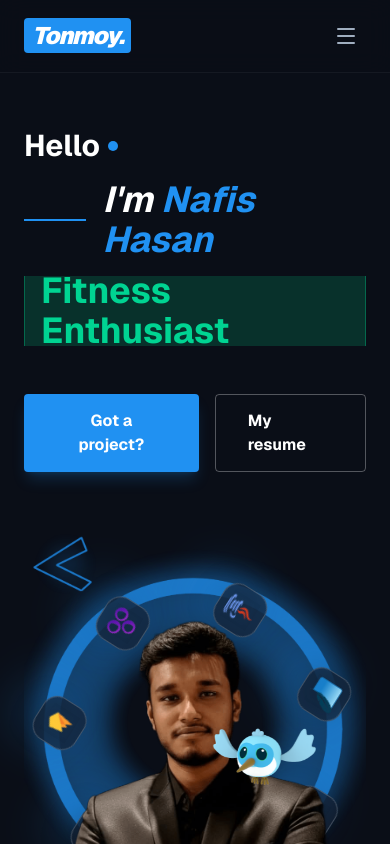
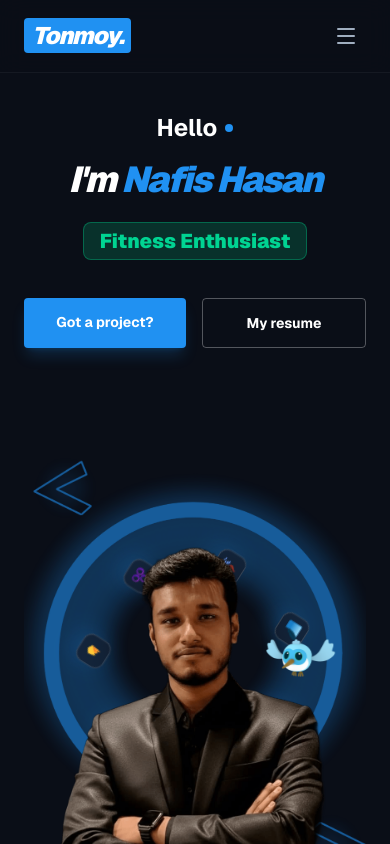
Before and after one commit to Nafis71/portfolio, a Next.js app: page / in a window 390 px wide. Shown: the top 844 px of the page. Built offline with nearby package versions, Linux system fonts and the light colour scheme.

Commit message:
another final

```diff
--- a/app/ProjectShowcase.tsx
+++ b/app/ProjectShowcase.tsx
@@ -13,7 +13,6 @@ interface Project {
 const ProjectShowcase = ({ projects }: { projects: Project[] }) => {
   const [activeIdx, setActiveIdx] = useState(0);
 
-  // Auto-slide to next project every 5 seconds
   useEffect(() => {
     const interval = setInterval(() => {
       handleNext();
@@ -24,10 +23,8 @@ const ProjectShowcase = ({ projects }: { projects: Project[] }) => {
   const handleNext = () => setActiveIdx((prev) => (prev + 1) % projects.length);
   const handlePrev = () => setActiveIdx((prev) => (prev - 1 + projects.length) % projects.length);
 
-  const activeProj = projects[activeIdx];
-
-  // Get 3 screenshots from the SAME active project for the showcase
   const getVisibleScreenshots = () => {
+    const activeProj = projects[activeIdx];
     const imgs = activeProj.images;
     return [
       { src: imgs[1 % imgs.length], type: 'side' },
@@ -37,25 +34,26 @@ const ProjectShowcase = ({ projects }: { projects: Project[] }) => {
   };
 
   const visibleScreens = getVisibleScreenshots();
+  const activeProj = projects[activeIdx];
 
   return (
-    <section id="projects" className="py-24 px-6 max-w-7xl mx-auto overflow-hidden border-b border-white/5">
-      <div className="text-center mb-16">
-        <h2 className="text-4xl md:text-5xl font-black italic tracking-tighter mb-4 text-white uppercase">
-          <span className="bg-accent px-4 py-1 rounded text-white not-italic">Selected</span> Projects
+    <section id="projects" className="py-16 md:py-24 px-6 max-w-7xl mx-auto overflow-hidden border-b border-white/5">
+      <div className="text-center mb-12 md:mb-16">
+        <h2 className="text-3xl sm:text-4xl md:text-5xl font-black italic tracking-tighter mb-4 text-white uppercase">
+          <span className="bg-accent px-3 md:px-4 py-1 rounded text-white not-italic">Selected</span> Projects
         </h2>
-        <div className="w-1 h-16 bg-accent mx-auto mt-4 rounded-full opacity-40 animate-pulse" />
+        <div className="w-1 h-12 md:h-16 bg-accent mx-auto mt-4 rounded-full opacity-40 animate-pulse" />
       </div>
 
-      <div className="relative flex flex-col items-center gap-16">
-        {/* Project Carousel - Sliding Mobile Screens (All showing same app) */}
-        <div className="relative w-full flex items-center justify-center min-h-[450px] md:min-h-[650px]">
+      <div className="relative flex flex-col items-center gap-12 md:gap-16">
+        {/* Project Carousel */}
+        <div className="relative w-full flex items-center justify-center min-h-[400px] sm:min-h-[500px] md:min-h-[650px]">
           <div className="flex items-center justify-center gap-4 md:gap-12 w-full">
             <AnimatePresence mode="popLayout" initial={false}>
               {visibleScreens.map((screen, i) => (
                 <motion.div
-                  key={`${activeProj.title}-${i}`} // Keyed by project title so all 3 slide on change
-                  initial={{ x: 200, opacity: 0, scale: 0.8 }}
+                  key={`${activeProj.title}-${i}`}
+                  initial={{ x: 100, opacity: 0, scale: 0.8 }}
                   animate={{
                     x: 0,
                     opacity: i === 1 ? 1 : 0.35,
@@ -64,10 +62,10 @@ const ProjectShowcase = ({ projects }: { projects: Project[] }) => {
                     zIndex: i === 1 ? 20 : 10,
                     filter: i === 1 ? "blur(0px)" : "blur(2px)"
                   }}
-                  exit={{ x: -200, opacity: 0, scale: 0.8 }}
+                  exit={{ x: -100, opacity: 0, scale: 0.8 }}
                   transition={{ type: "spring", stiffness: 260, damping: 28 }}
                   className={`relative aspect-[9/19.5] ${
-                    i === 1 ? 'w-[220px] md:w-[320px]' : 'w-[180px] md:w-[260px] hidden md:block'
+                    i === 1 ? 'w-[200px] sm:w-[260px] md:w-[320px]' : 'w-[160px] md:w-[260px] hidden md:block'
                   }`}
                 >
                   <IPhoneFrame src={screen.src} isMain={i === 1} />
@@ -77,44 +75,46 @@ const ProjectShowcase = ({ projects }: { projects: Project[] }) => {
           </div>
         </div>
 
-        {/* Active Project Info & Controls */}
+        {/* Active Project Info */}
         <motion.div
           key={activeIdx}
           initial={{ y: 20, opacity: 0 }}
           animate={{ y: 0, opacity: 1 }}
-          className="text-center max-w-2xl bg-secondary-bg/30 p-8 rounded-[2.5rem] border border-white/5 backdrop-blur-md"
+          className="text-center max-w-2xl bg-secondary-bg/30 p-6 md:p-8 rounded-[2rem] md:rounded-[2.5rem] border border-white/5 backdrop-blur-md"
         >
           <div className="flex items-center justify-center gap-3 mb-4">
-            <span className="h-[1px] w-6 bg-accent" />
-            <p className="text-accent text-[10px] font-black uppercase tracking-[0.3em]">{activeProj.tech}</p>
-            <span className="h-[1px] w-6 bg-accent" />
+            <span className="h-[1px] w-4 md:w-6 bg-accent" />
+            <p className="text-accent text-[9px] md:text-[10px] font-black uppercase tracking-[0.3em]">{activeProj.tech}</p>
+            <span className="h-[1px] w-4 md:w-6 bg-accent" />
           </div>
-          <h3 className="text-3xl md:text-5xl font-black italic mb-4 text-white uppercase tracking-tighter">
+          <h3 className="text-2xl md:text-4xl font-black italic mb-4 text-white uppercase tracking-tighter">
             {activeProj.title}
           </h3>
-          <p className="text-text-gray mb-10 leading-relaxed text-base md:text-lg max-w-xl mx-auto">{activeProj.desc}</p>
+          <p className="text-text-gray mb-8 md:mb-10 leading-relaxed text-sm md:text-lg max-w-xl mx-auto">
+            {activeProj.desc}
+          </p>
 
-          <div className="flex items-center justify-center gap-6">
+          <div className="flex items-center justify-center gap-4 md:gap-6">
             <button
               onClick={handlePrev}
-              className="p-4 rounded-full bg-white/5 border border-white/10 hover:bg-accent hover:border-accent transition-all group"
+              className="p-3 md:p-4 rounded-full bg-white/5 border border-white/10 hover:bg-accent hover:border-accent transition-all group"
             >
-              <ChevronLeft className="w-6 h-6 text-white group-hover:scale-110 transition-transform" />
+              <ChevronLeft className="w-5 h-5 md:w-6 md:h-6 text-white group-hover:scale-110 transition-transform" />
             </button>
-            <div className="flex gap-3">
+            <div className="flex gap-2 md:gap-3">
               {projects.map((_, idx) => (
                 <button
                   key={idx}
                   onClick={() => setActiveIdx(idx)}
-                  className={`h-2 rounded-full transition-all duration-700 ${idx === activeIdx ? 'w-12 bg-accent' : 'w-2 bg-white/10'}`}
+                  className={`h-1.5 md:h-2 rounded-full transition-all duration-700 ${idx === activeIdx ? 'w-8 md:w-12 bg-accent' : 'w-1.5 md:w-2 bg-white/10'}`}
                 />
               ))}
             </div>
             <button
               onClick={handleNext}
-              className="p-4 rounded-full bg-white/5 border border-white/10 hover:bg-accent hover:border-accent transition-all group"
+              className="p-3 md:p-4 rounded-full bg-white/5 border border-white/10 hover:bg-accent hover:border-accent transition-all group"
             >
-              <ChevronRight className="w-6 h-6 text-white group-hover:scale-110 transition-transform" />
+              <ChevronRight className="w-5 h-5 md:w-6 md:h-6 text-white group-hover:scale-110 transition-transform" />
             </button>
           </div>
         </motion.div>
@@ -125,23 +125,16 @@ const ProjectShowcase = ({ projects }: { projects: Project[] }) => {
 
 const IPhoneFrame = ({ src, isMain }: { src: string; isMain?: boolean }) => {
   return (
-    <div className={`relative w-full h-full bg-[#111] rounded-[2.5rem] md:rounded-[3.5rem] border-[6px] md:border-[10px] border-[#1a1a1a] overflow-hidden shadow-2xl transition-all duration-500 ${isMain ? 'ring-2 ring-accent/20' : ''}`}>
-      {/* App Screenshot */}
+    <div className={`relative w-full h-full bg-[#111] rounded-[2rem] sm:rounded-[2.5rem] md:rounded-[3.5rem] border-[5px] md:border-[10px] border-[#1a1a1a] overflow-hidden shadow-2xl transition-all duration-500`}>
       <img
         src={src}
         alt="App Screen"
-        className="absolute inset-0 w-full h-full object-cover rounded-[1.8rem] md:rounded-[2.8rem]"
+        className="absolute inset-0 w-full h-full object-cover rounded-[1.5rem] sm:rounded-[2rem] md:rounded-[2.8rem]"
       />
-
-      {/* Inner Shadow overlay */}
-      <div className="absolute inset-0 rounded-[1.8rem] md:rounded-[2.8rem] shadow-[inset_0_0_30px_rgba(0,0,0,0.5)] pointer-events-none" />
-
-      {/* Dynamic Island */}
-      <div className="absolute top-2 md:top-4 left-1/2 -translate-x-1/2 w-16 md:w-24 h-5 md:h-7 bg-black rounded-full z-20 flex items-center justify-center">
-        <div className="w-1 h-1 bg-white/5 rounded-full ml-auto mr-4" />
+      <div className="absolute inset-0 rounded-[1.5rem] sm:rounded-[2rem] md:rounded-[2.8rem] shadow-[inset_0_0_30px_rgba(0,0,0,0.5)] pointer-events-none" />
+      <div className="absolute top-2 md:top-4 left-1/2 -translate-x-1/2 w-12 sm:w-16 md:w-24 h-4 md:h-7 bg-black rounded-full z-20 flex items-center justify-center">
+        <div className="w-0.5 md:w-1 h-0.5 md:h-1 bg-white/5 rounded-full ml-auto mr-3 md:mr-4" />
       </div>
-
-      {/* Gloss Effect */}
       <div className="absolute inset-0 pointer-events-none bg-gradient-to-tr from-white/10 via-transparent to-white/5 z-30" />
     </div>
   );
--- a/app/globals.css
+++ b/app/globals.css
@@ -1,11 +1,11 @@
 @import "tailwindcss";
 
 :root {
-  --background: #0A0E17;
-  --foreground: #FFFFFF;
+    --background: #0a0e17;
+    --foreground: #ffffff;
     --accent: #2091f2;
-  --secondary-bg: #141C2B;
-  --text-gray: #A0AEC0;
+    --secondary-bg: #141c2b;
+    --text-gray: #a0aec0;
 }
 
 @theme inline {
@@ -23,18 +23,27 @@ body {
     color: var(--foreground);
     font-family: var(--font-geist-sans), sans-serif;
     overflow-x: hidden;
+    scroll-behavior: smooth;
 }
 
 /* Custom Utilities */
 @layer base {
     .hero-glow {
-    background: radial-gradient(circle, rgba(32, 145, 242, 0.15) 0%, rgba(10, 14, 23, 0) 70%);
+        background: radial-gradient(
+            circle,
+            rgba(32, 145, 242, 0.15) 0%,
+            rgba(10, 14, 23, 0) 70%
+        );
     }
 }
 
 @keyframes scroll {
-  0% { transform: translateX(0); }
-  100% { transform: translateX(calc(-50% - 1.5rem)); }
+    0% {
+        transform: translateX(0);
+    }
+    100% {
+        transform: translateX(calc(-50% - 1.5rem));
+    }
 }
 
 .animate-scroll {
@@ -44,10 +53,22 @@ body {
 }
 
 @keyframes rotate-up {
-  0% { transform: translateY(100%); opacity: 0; }
-  10% { transform: translateY(0); opacity: 1; }
-  90% { transform: translateY(0); opacity: 1; }
-  100% { transform: translateY(-100%); opacity: 0; }
+    0% {
+        transform: translateY(100%);
+        opacity: 0;
+    }
+    10% {
+        transform: translateY(0);
+        opacity: 1;
+    }
+    90% {
+        transform: translateY(0);
+        opacity: 1;
+    }
+    100% {
+        transform: translateY(-100%);
+        opacity: 0;
+    }
 }
 
 .animate-rotate-up {
@@ -55,8 +76,12 @@ body {
 }
 
 @keyframes rotate-full {
-  0% { transform: rotate(0deg); }
-  100% { transform: rotate(360deg); }
+    0% {
+        transform: rotate(0deg);
+    }
+    100% {
+        transform: rotate(360deg);
+    }
 }
 
 .animate-rotate-full {
@@ -64,8 +89,13 @@ body {
 }
 
 @keyframes bounce-slow {
-  0%, 100% { transform: translateY(0); }
-  50% { transform: translateY(-10px); }
+    0%,
+    100% {
+        transform: translateY(0);
+    }
+    50% {
+        transform: translateY(-10px);
+    }
 }
 
 .animate-bounce-slow {
--- a/app/hero.tsx
+++ b/app/hero.tsx
@@ -37,48 +37,53 @@ const Hero = ({ works }: { works: { title: string; bg?: string }[] }) => {
     : "bg-accent/20 border-accent/40 text-accent";
 
   return (
-    <section className="relative px-6 pt-12 pb-24 max-w-7xl mx-auto grid md:grid-cols-2 gap-12 items-center overflow-visible">
-      <div className="z-10">
-        <div className="flex items-center gap-2 mb-4">
-          <h2 className="text-3xl font-bold">Hello</h2>
-          <div className="w-2.5 h-2.5 rounded-full bg-accent" />
+    <section className="relative px-6 pt-8 md:pt-12 pb-16 md:pb-24 max-w-7xl mx-auto grid lg:grid-cols-2 gap-12 items-center overflow-visible">
+      <div className="z-10 text-center lg:text-left">
+        <div className="flex items-center justify-center lg:justify-start gap-2 mb-4">
+          <h2 className="text-2xl md:text-3xl font-bold">Hello</h2>
+          <div className="w-2 h-2 md:w-2.5 md:h-2.5 rounded-full bg-accent" />
         </div>
         <div className="space-y-4">
-          <div className="flex items-center gap-4">
-            <div className="w-16 h-[2px] bg-accent" />
-            <h1 className="text-4xl md:text-6xl font-bold italic">
+          <div className="flex items-center justify-center lg:justify-start gap-4">
+            <div className="hidden md:block w-12 lg:w-16 h-[2px] bg-accent" />
+            <h1 className="text-4xl sm:text-5xl md:text-6xl font-black italic tracking-tighter">
               I'm <span className="text-accent">Nafis Hasan</span>
             </h1>
           </div>
 
-          <div className="h-[70px] md:h-[90px] overflow-hidden relative flex items-center">
-            <div key={i} className="animate-rotate-up">
-              <h2
-                className={`text-4xl md:text-6xl font-bold px-4 py-1 rounded-lg border transition-all duration-500 ${currentColorClass}`}
-              >
-                {works[i]?.title}
-              </h2>
+          <div className="h-[50px] sm:h-[70px] md:h-[90px] relative flex items-center justify-center lg:justify-start overflow-visible">
+            <div className="overflow-hidden h-full w-full flex items-center justify-center lg:justify-start">
+              <div key={i} className="animate-rotate-up">
+                <h2
+                  className={`text-xl sm:text-3xl md:text-4xl lg:text-5xl font-black px-4 py-1 rounded-lg border transition-all duration-500 whitespace-nowrap w-max ${currentColorClass}`}
+                >
+                  {works[i]?.title}
+                </h2>
+              </div>
             </div>
           </div>
         </div>
 
-        <div className="flex gap-4 mt-12">
-          <button className="px-8 py-3.5 bg-accent text-white font-bold rounded shadow-lg shadow-accent/20 hover:bg-accent/90 transition-all">
+        <div className="flex flex-wrap justify-center lg:justify-start gap-4 mt-8 md:mt-12">
+          <a
+            href="#contact"
+            className="flex-1 sm:flex-none px-6 md:px-8 py-3.5 bg-accent text-white font-bold rounded shadow-lg shadow-accent/20 hover:bg-accent/90 transition-all text-sm md:text-base"
+          >
             Got a project?
-          </button>
+          </a>
           <a
             href="/md nafis hasan tonmoy_resume.pdf"
             target="_blank"
             rel="noopener noreferrer"
-            className="px-8 py-3.5 border border-foreground/30 text-foreground font-bold rounded hover:bg-foreground/5 transition-all"
+            className="flex-1 sm:flex-none px-6 md:px-8 py-3.5 border border-foreground/30 text-foreground font-bold rounded hover:bg-foreground/5 transition-all text-sm md:text-base text-center"
           >
             My resume
           </a>
         </div>
       </div>
 
-      <div className="relative flex justify-center items-center">
-        <div className="relative w-full max-w-[600px] flex justify-center items-center">
+      <div className="relative flex justify-center items-center mt-12 lg:mt-0">
+        <div className="relative w-full max-w-[450px] md:max-w-[600px] flex justify-center items-center">
           {/* Background Ring */}
           <div className="relative w-full h-auto">
             <Image
@@ -86,12 +91,12 @@ const Hero = ({ works }: { works: { title: string; bg?: string }[] }) => {
               height={1200}
               width={1000}
               alt="Hero Background"
-              className="w-full h-auto opacity-80"
+              className="w-full h-auto opacity-60 md:opacity-80"
               priority
             />
 
-            {/* Rotating Icons Ring Container - Force square aspect ratio for perfect circular orbit */}
-            <div className="absolute inset-0 flex items-center justify-center animate-rotate-full pointer-events-none">
+            {/* Rotating Icons Ring Container */}
+            <div className="absolute inset-0 flex items-center justify-center animate-rotate-full pointer-events-none scale-75 sm:scale-90 md:scale-100">
               <div className="relative w-[80%] aspect-square rounded-full flex items-center justify-center">
                 {heroIcons.map((icon, index) => {
                   const angle = (index * 360) / heroIcons.length;
@@ -102,20 +107,20 @@ const Hero = ({ works }: { works: { title: string; bg?: string }[] }) => {
                   return (
                     <div
                       key={icon.alt}
-                      className="absolute w-12 md:w-20 h-12 md:h-20 p-2 md:p-3 bg-secondary-bg/60 backdrop-blur-xl rounded-2xl border border-white/20 flex items-center justify-center shadow-[0_20px_50px_rgba(32,145,242,0.3)] perspective-1000"
+                      className="absolute w-10 md:w-20 h-10 md:h-20 p-2 md:p-3 bg-secondary-bg/60 backdrop-blur-xl rounded-xl md:rounded-2xl border border-white/20 flex items-center justify-center shadow-[0_10px_30px_rgba(32,145,242,0.2)] md:shadow-[0_20px_50px_rgba(32,145,242,0.3)] perspective-1000"
                       style={{
                         top: `${y}%`,
                         left: `${x}%`,
                         transform: `translate(-50%, -50%)`,
                       }}
                     >
-                      <div className="w-full h-full relative group shadow-inner">
+                      <div className="w-full h-full relative group">
                         <Image
                           src={icon.src}
                           alt={icon.alt}
-                          className="w-full h-full object-contain drop-shadow-[0_5px_15px_rgba(0,0,0,0.5)]"
-                          height={100}
-                          width={100}
+                          className="w-full h-full object-contain"
+                          height={80}
+                          width={80}
                         />
                       </div>
                     </div>
@@ -126,23 +131,23 @@ const Hero = ({ works }: { works: { title: string; bg?: string }[] }) => {
           </div>
 
           {/* Developer Image on Top */}
-          <div className="absolute inset-0 flex items-center justify-center pt-10">
+          <div className="absolute inset-0 flex items-center justify-center pt-8 md:pt-10">
             <Image
               src="/tonmoy.png"
               height={1200}
               width={1000}
               alt="Nafis Hasan Tonmoy"
-              className="w-full h-auto z-10 scale-[1.1]"
+              className="w-full h-auto z-10 scale-[1.05] md:scale-[1.1]"
               priority
             />
           </div>
 
-          {/* Bird GIF on shoulder */}
-          <div className="absolute top-[40%] right-[13%] w-[120px] md:w-[160px] z-20 pointer-events-none animate-bounce-slow">
+          {/* Bird GIF */}
+          <div className="absolute top-[40%] right-[8%] md:right-[13%] w-[80px] md:w-[160px] z-20 pointer-events-none animate-bounce-slow">
             <Image
               src="/bird.gif"
               alt="Flying Bird"
-              className="w-full h-auto scale-x-[1]"
+              className="w-full h-auto"
               height={100}
               width={100}
             />
--- a/app/page.tsx
+++ b/app/page.tsx
@@ -1,12 +1,8 @@
 "use client";
 import React, { useState, useEffect } from "react";
 import {
-  Code2,
-  Smartphone,
-  Globe,
   Menu,
   X,
-  ArrowRight,
   Mail,
   Phone,
   Linkedin,
@@ -99,7 +95,7 @@ const Navbar = () => {
                 </a>
               ))}
               <a
-                href="mailto:nhtonmoy2@gmail.com"
+                href="#contact"
                 className="w-full py-4 rounded bg-accent text-white text-center"
               >
                 Hire Me
```
Lines whose indentation alone changed are shown as unchanged.
